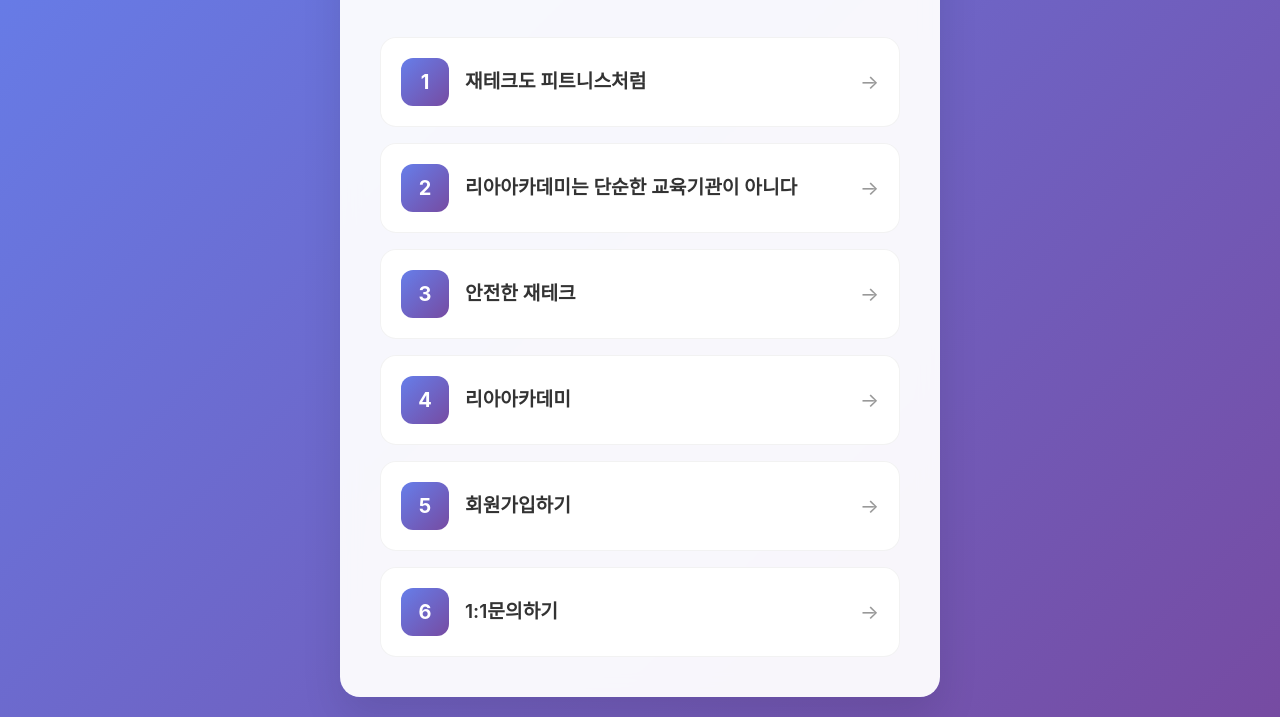
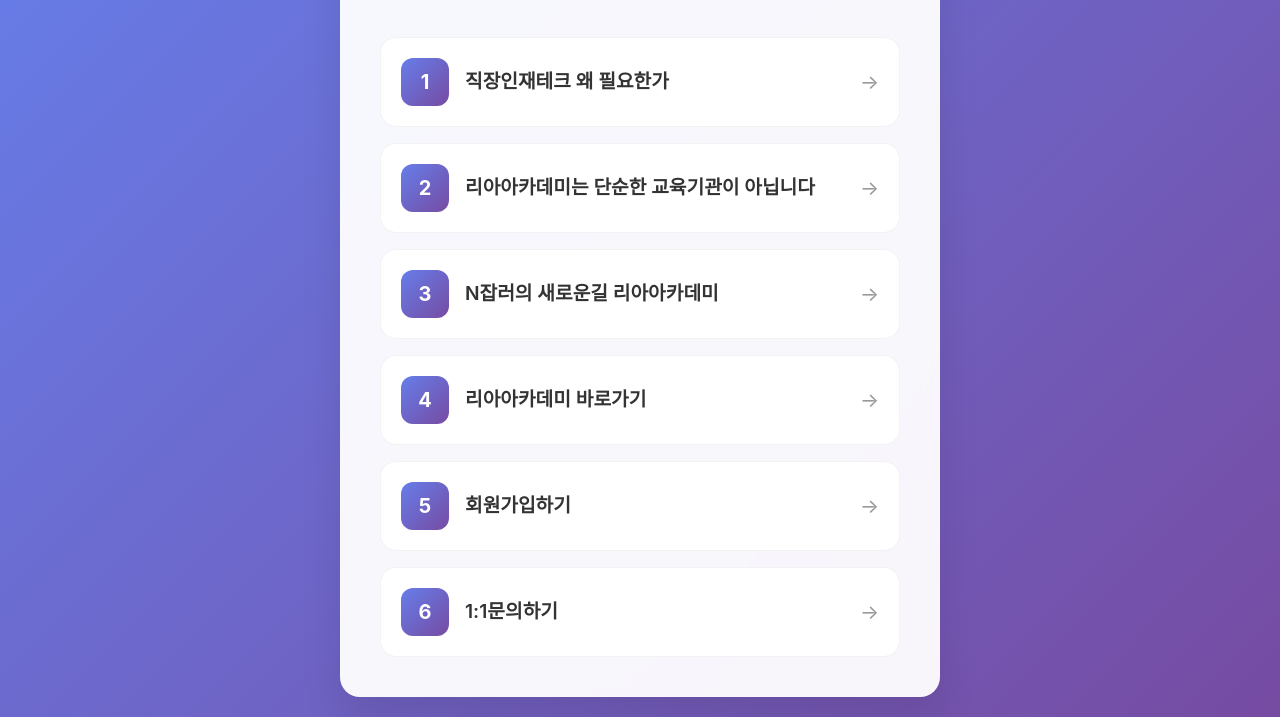
Before and after one commit to kimbokhee/kimbokhee.github.io, a plain HTML site: page index.html in a window 1280 px wide. Shown: the part 121-838 px from the top of the page. Drawn offline with Linux system fonts and the light colour scheme.

Commit message:
Update index.html

```diff
--- a/index.html
+++ b/index.html
@@ -252,7 +252,7 @@
 
       <div class="links-grid">
         <a
-          href="https://a5.cocos77y.com/108"
+          href="https://a5.cocos77y.com/entry/%EC%A7%81%EC%9E%A5%EC%9D%B8-%EC%9E%AC%ED%85%8C%ED%81%AC-%EC%99%9C-%ED%95%84%EC%9A%94%ED%95%9C%EA%B0%80"
           class="link-card"
           target="_blank"
           rel="noopener noreferrer"
@@ -260,7 +260,7 @@
           <div class="link-content">
             <div class="link-icon">1</div>
             <div class="link-info">
-              <div class="link-title">재테크도 피트니스처럼</div>
+              <div class="link-title">직장인재테크 왜 필요한가</div>
               <!-- <div class="link-description">코드 저장소 및 협업 플랫폼</div> -->
             </div>
             <div class="link-arrow">→</div>
@@ -268,7 +268,7 @@
         </a>
 
         <a
-          href="https://a5.cocos77y.com/2#google_vignette"
+          href="https://a10.cocos77y.com/entry/%EB%A6%AC%EC%95%84%EC%95%84%EC%B9%B4%EB%8D%B0%EB%AF%B8%EB%8A%94-%EB%8B%A8%EC%88%9C%ED%95%9C-%EA%B5%90%EC%9C%A1%EA%B8%B0%EA%B4%80%EC%9D%B4-%EC%95%84%EB%8B%88%EB%8B%A4"
           class="link-card"
           target="_blank"
           rel="noopener noreferrer"
@@ -276,17 +276,14 @@
           <div class="link-content">
             <div class="link-icon">2</div>
             <div class="link-info">
-              <div class="link-title">
-                리아아카데미는 단순한 교육기관이 아니다
-              </div>
+              <div class="link-title">리아아카데미는 단순한 교육기관이 아닙니다</div>
               <!-- <div class="link-description">디자인 영감 및 쇼케이스</div> -->
             </div>
             <div class="link-arrow">→</div>
           </div>
         </a>
-
-        <a
-          href="https://cocos77y.com/322"
+       <a
+          href="https://a5.cocos77y.com/entry/N%EC%9E%A1%EB%9F%AC%EA%B0%80-%EB%8A%98%EC%96%B4%EB%82%98%EB%8A%94-%EC%9D%B4%EC%9C%A0%EC%99%80-%EB%A6%AC%EC%95%84%EC%95%84%EC%B9%B4%EB%8D%B0%EB%AF%B8%EA%B0%80-%EC%A3%BC%EB%8A%94-%EC%83%88%EB%A1%9C%EC%9A%B4-%EA%B8%B8"
           class="link-card"
           target="_blank"
           rel="noopener noreferrer"
@@ -294,7 +291,7 @@
           <div class="link-content">
             <div class="link-icon">3</div>
             <div class="link-info">
-              <div class="link-title">안전한 재테크</div>
+              <div class="link-title">N잡러의 새로운길 리아아카데미</div>
               <!-- <div class="link-description">디자인 영감 및 쇼케이스</div> -->
             </div>
             <div class="link-arrow">→</div>
@@ -310,7 +307,7 @@
           <div class="link-content">
             <div class="link-icon">4</div>
             <div class="link-info">
-              <div class="link-title">리아아카데미</div>
+              <div class="link-title">리아아카데미 바로가기</div>
               <!-- <div class="link-description">디자인 영감 및 쇼케이스</div> -->
             </div>
             <div class="link-arrow">→</div>
```
